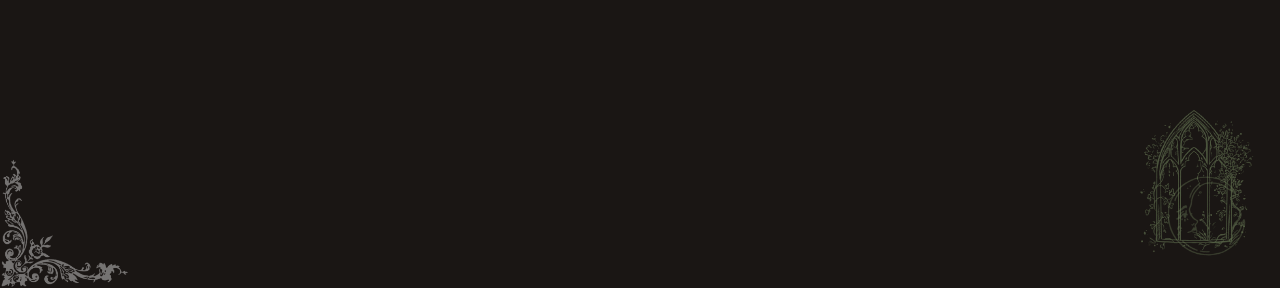
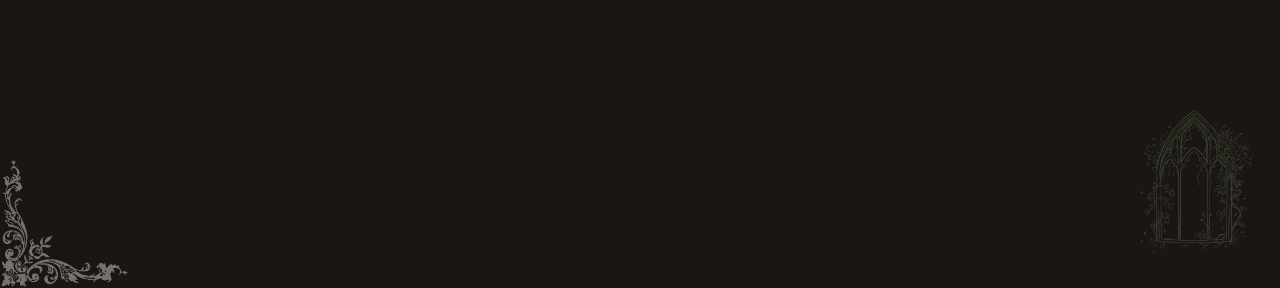
Before and after one commit to hktwjax/thedarkbabyangel, a Jekyll site: the page built from art-history.html, in a window 1280 px wide. Shown: the part 612-900 px from the top of the page. Built offline with Jekyll 4.4.1, drawn with Linux system fonts in a browser that asks for light colours.

Commit message:
Update art-history.html

```diff
--- a/art-history.html
+++ b/art-history.html
@@ -2,11 +2,8 @@
 layout: default
 title: Art History
 permalink: /art-history/
+category: "Art History"
 ---
-
-<script>
-  document.body.classList.add('theme-art-history', 'no-header-border');
-</script>
 
 <section class="category-header">
   <h2>Art History</h2>
@@ -29,6 +26,3 @@
     </div>
   </article>
 </div>
-
-<!-- Decorazione della finestra in basso a destra per Art History -->
-<div class="decor-art-history decor-finestra"></div>
```
